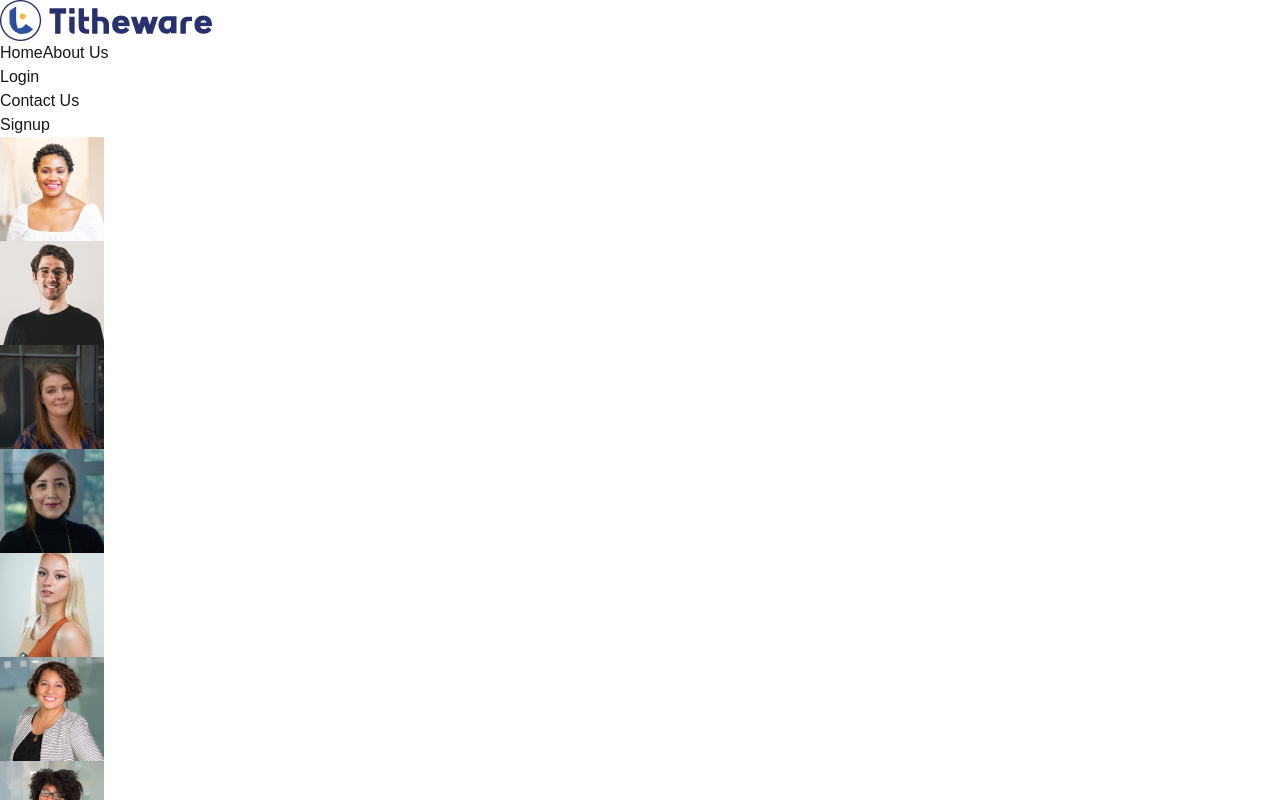
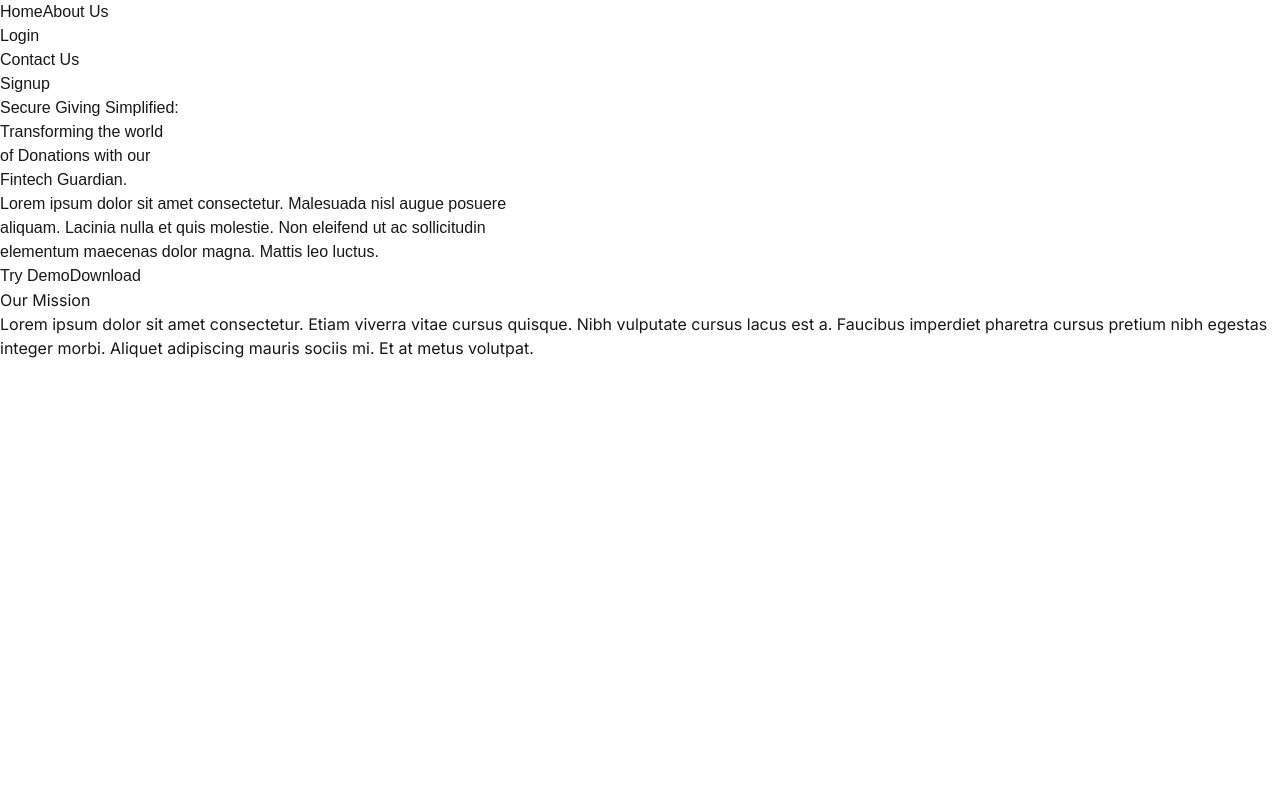
Before and after one commit to Rachkem01/website, a Next.js app: page / in a window 1280 px wide. Shown: the top 800 px of the page. Built offline with nearby package versions, Linux system fonts and the light colour scheme.

Commit message:
testing deployment

```diff
--- a/next.config.mjs
+++ b/next.config.mjs
@@ -1,5 +1,9 @@
 /** @type {import('next').NextConfig} */
 const nextConfig = {
+  output:'export',
+  trailingSlash:true,
+  skipTrailingSlashRedirect:true,
+  distDir:'.next',
 
 };
 
--- a/src/app/contact/page.js
+++ b/src/app/contact/page.js
@@ -6,7 +6,7 @@ import frame from '@/public/Frame 42.png'
 const Contact = () => {
   return (
     <div>
-    <Image src={frame} alt='frame' className=' absolute w-[1017px] h-[699px] top-[34px]  left-[212px]'/>
+    // <Image src={frame} alt='frame' className=' absolute w-[1017px] h-[699px] top-[34px]  left-[212px]'/>
     </div>
   )
 }
--- a/src/app/home/page.js
+++ b/src/app/home/page.js
@@ -16,7 +16,7 @@ const Home = () => {
 
     <div>
        <Nav/>
-      <Gallery/>
+      {/* <Gallery/> */}
     <section className=' absolute top-[169px] w-[811px] h-[499px]  left-[48px] flex ' >
     <div>
 
--- a/src/app/home1/page.js
+++ b/src/app/home1/page.js
@@ -16,7 +16,7 @@ const Home1 = () => {
   return (
     <div >
      <Nav/>
-      <Gallery/>
+      {/* <Gallery/> */}
     <section className=' absolute top-[169px] w-[811px] h-[210px]  left-[48px] flex ' >
     <div>
 
@@ -80,7 +80,7 @@ border-r-2 border-l-2'></span></p>
 </div>
 </section>
 <section className='absolute flex top-[2285px] left[48px] w-[1345px] h-[645px]'>
-<Image src={mic} alt='mic' className=' relative left-[28px] w-[536px] h-[390px]'/>
+<Image src='@/public/megaphone illustration 1.png' alt='mic' className=' relative left-[28px] w-[536px] h-[390px]'/>
 <div className=' absolute left-[728px] w-[577px] h-[510px] gap-[18px]'>
 <div className={[`${inter.className}`, " text-500 text-[36px] leading-[43.57px]"]}>
 We are charting a new<br/>
@@ -101,7 +101,7 @@ know it
 </div>
 </section>
 <footer className=' absolute w-[1440px] h-[164px] top-[3037px] bg-[#020887]'>
-<Image src={Icon} alt='icon' className=' relative top-[40px] w-[195px] h-[50px] text-[#fff] left-[622px]'/>
+<Image src='' alt='icon' className=' relative top-[40px] w-[195px] h-[50px] text-[#fff] left-[622px]'/>
 <p className='relative  w-[235px] h-[32px] top-[74px] left-[602px] text-[#fff]'>Copyright Proskuneo Inc. 2023</p>
 </footer>
     </div>
--- a/src/components/Gallery.jsx
+++ b/src/components/Gallery.jsx
@@ -27,9 +27,9 @@ import image19 from '@/public/Rectangle 22.png'
 const Gallery = () => {
   return (
     <div className=' absolute grid grid-cols-5 gap-[8px] w-[552px] h-[440px] left-[701px] top-[169px]  '>
-    <Image className=" w-[104px] h-[104px]" src={imageI} alt = 'img'/>
-    <Image className=" w-[104px] h-[104px]" src={image1} alt = 'img'/>
-    <Image className=" w-[104px] h-[104px]" src={image2} alt = 'img'/>
+    <Image className=" w-[104px] h-[104px]" src='@/public/Rectangle 1.png' alt = 'img'/>
+    <Image className=" w-[104px] h-[104px]" src='@/public/Rectangle 4.png' alt = 'img'/>
+    {/* <Image className=" w-[104px] h-[104px]" src={image2} alt = 'img'/>
     <Image className=" w-[104px] h-[104px]" src={image3} alt = 'img'/>
     <Image className=" w-[104px] h-[104px]" src={image4} alt = 'img'/>
     <Image className=" w-[104px] h-[104px]" src={image5} alt = 'img'/>
@@ -47,7 +47,7 @@ const Gallery = () => {
     <Image className=" w-[104px] h-[104px]" src={image17} alt = 'img'/>
     <Image className=" w-[104px] h-[104px]" src={image18} alt = 'img'/>
     <Image className=" w-[104px] h-[104px]" src={image19} alt = 'img'/>
-
+   */}
     </div>
   )
 }
--- a/src/components/Nav.jsx
+++ b/src/components/Nav.jsx
@@ -13,7 +13,7 @@ const Nav = () => {
 
   return (
     <div className={[`${inter.className}`, " w-[1392px] h-[105px] ml-[48px] flex gap-[492px] pb-[32px] pt-[32px]"]} >
-<Image src={Icon} alt="icon" className="w-[212px] h-[41px]"/>
+{/* <Image src='@/public/Layer 29.png' alt="icon" className="w-[212px]        h-[41px]"/> */}
 <ul className="flex gap-[46px] w-[641px] h-[40px] font-[Inter] font-[400]">
   <Link href= '/home' className="w-[46px] h-[32px] text-[#043AFB] font-[600]" >Home</Link>
   <Link href='/about' className="w-[71px] h-[32px]">About Us</Link>
```
Also changed, not shown: src/app/about/page.js (+4 -4 lines), src/image.js (added, +10 -0 lines), 2 other files (tests, documents, lock files or other folders).
